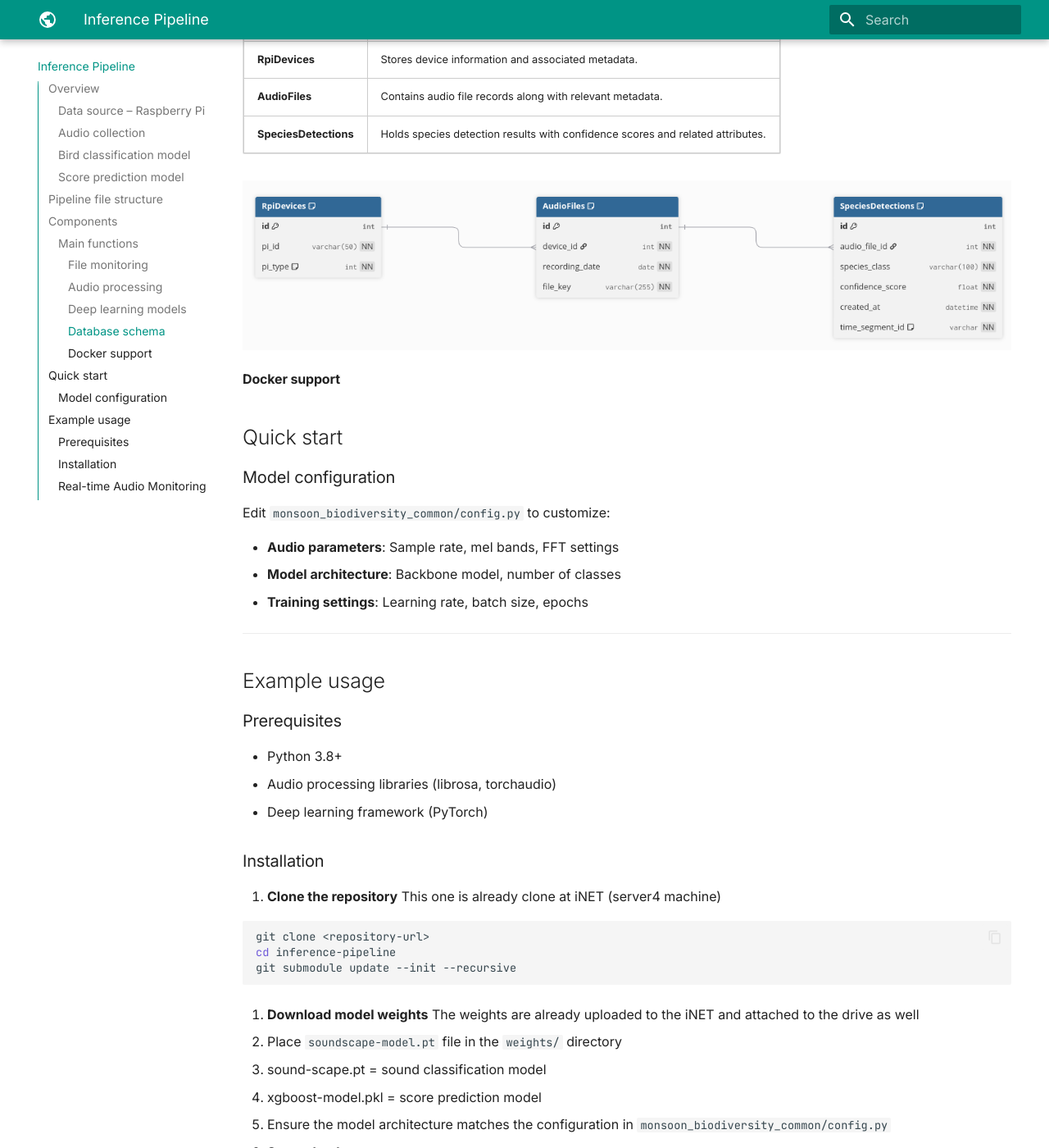
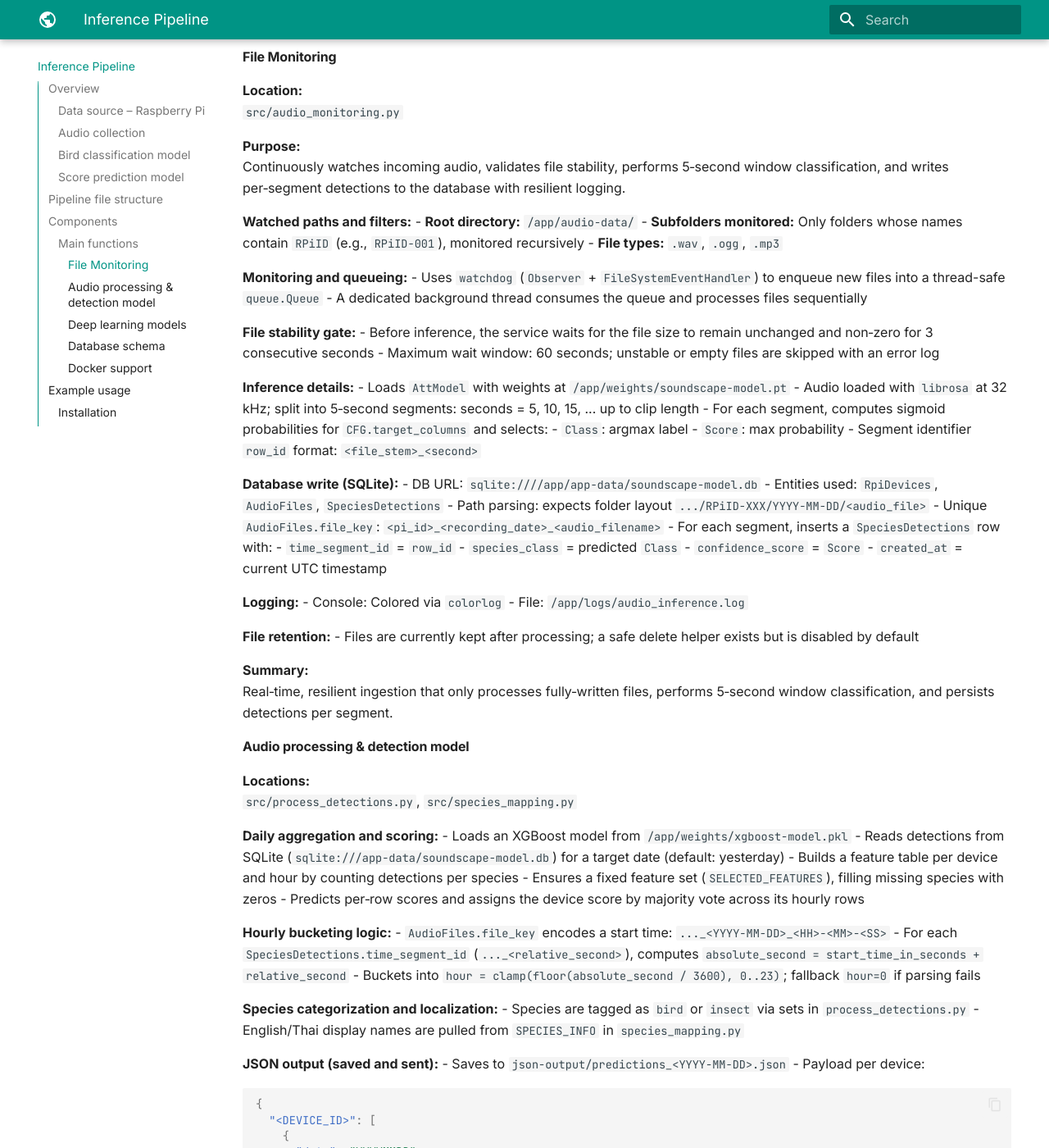
Before and after one commit to KaungHtetCho-22/mkdocs-bio, an MkDocs documentation site: the page built from docs/inference.md, in a window 1280 px wide and 1400 px high, scrolled down 3234 px. Shown: the whole window at 82% size. Built offline with MkDocs 1.6.1 and Material for MkDocs 9.7.7, drawn with Linux system fonts in a browser that asks for light colours; some of the changed text lies outside the part shown.

Commit message:
update v1

````diff
--- a/docs/inference.md
+++ b/docs/inference.md
@@ -1,17 +1,11 @@
 # **Bird Sound Monitoring & Scoring Pipeline**
 
-
----
 
 ## Overview
 
 This system automates the end-to-end process of **monitoring bird sounds** using IoT devices, classifying them with a soundscape model, predicting biodiversity scores, and delivering the results as JSON payloads to an API.
 
-<!-- <p align="center">
-  <img src="images/overview-diagram.png" alt="System Overview Diagram" width="80%" />
-</p>
-
-<p align="center"><em>Figure 1: Bird Sound Monitoring &amp; Scoring Pipeline Overview</em></p> -->
+Repository: **[inference-workflow‑iNet](https://github.com/KaungHtetCho-22/inference-workflow-iNet)**
 
 ![System Overview Diagram](images/overview-diagram.png){ style="width: 400px; display: block; margin: 0 auto;" }
 
@@ -22,24 +16,35 @@
 ### Data source – Raspberry Pi
 - **Device:** Raspberry Pi with Audiomoth sensors for continuous field audio collection.
 - **Protocol:** FTPS (Secure FTP) for encrypted data transfer.
+
+- **iNet Server 4 Machine Information:**
+
+  | Parameter  | Value             |
+  |------------|-------------------|
+  | Username   | monsoon           |
+  | IP Address | 192.168.70.5      |
+  | Password   | p8z3%1P#04        |
+
 - **Destination:** Audio files are securely uploaded to the **iNet private cloud**.
 
 ---
 
 ### Audio collection
 - Captures **10-minute audio clips** in `.WAV` format.
+- Sample audio files can be downloaded from **[this Google Drive link](https://drive.google.com/drive/folders/1y59QnqjmbVWW-pZhIONdZJuEHzz-iiYz?usp=sharing)**
+- See attached how to fetch audio from filezilla setup manual **[Filezilla setup manual](files/iNET_audio_files_feteching_manual.pdf)**
 
 ---
 
 ### Bird classification model
 - Processes audio clips using a **deep learning soundscape model**.
 - Identifies bird species with **confidence scores**.
-- Stores classification results in a **MySQL database** for further analysis.
+- Stores classification results in a **SQLite database** for further analysis.
 
 ---
 
 ### Score prediction model
-- Retrieves classification results from MySQL.
+- Retrieves classification results from SQLite.
 - Generates a **biodiversity score** for the monitored area based on detected species:
    - **Score A** – High biodiversity
    - **Score B** – Medium biodiversity
@@ -49,44 +54,15 @@
 
 ---
 
-<table border="1" cellpadding="6" cellspacing="0" style="border-collapse: collapse; text-align: left; width: 100%;">
-  <thead style="background-color: #f2f2f2;">
-    <tr>
-      <th style="border: 1px solid #ccc;">Component</th>
-      <th style="border: 1px solid #ccc;">Description</th>
-    </tr>
-  </thead>
-  <tbody>
-    <tr>
-      <td style="border: 1px solid #ccc;">Raspberry Pi + Audiomoth + 4G Router</td>
-      <td style="border: 1px solid #ccc;">Collects audio data from the field.</td>
-    </tr>
-    <tr>
-      <td style="border: 1px solid #ccc;">FTPS</td>
-      <td style="border: 1px solid #ccc;">Secure file transfer protocol for uploading audio files.</td>
-    </tr>
-    <tr>
-      <td style="border: 1px solid #ccc;">iNet Server</td>
-      <td style="border: 1px solid #ccc;">Runs inference processes for species detection.</td>
-    </tr>
-    <tr>
-      <td style="border: 1px solid #ccc;">Bird Classification Model</td>
-      <td style="border: 1px solid #ccc;">Analyzes audio clips and identifies bird species with confidence scores.</td>
-    </tr>
-    <tr>
-      <td style="border: 1px solid #ccc;">MySQL</td>
-      <td style="border: 1px solid #ccc;">Stores classification results and associated metadata.</td>
-    </tr>
-    <tr>
-      <td style="border: 1px solid #ccc;">Score Prediction Model</td>
-      <td style="border: 1px solid #ccc;">Generates biodiversity scores based on classification results.</td>
-    </tr>
-    <tr>
-      <td style="border: 1px solid #ccc;">API</td>
-      <td style="border: 1px solid #ccc;">Receives JSON payloads containing final scoring results.</td>
-    </tr>
-  </tbody>
-</table>
+| Component                                 | Description                                                   |
+|-------------------------------------------|---------------------------------------------------------------|
+| Raspberry Pi + Audiomoth + 4G Router      | Collects audio data from the field                            |
+| FTPS                                      | Secure file transfer protocol for uploading audio files       |
+| iNet Server                               | Runs inference processes for species detection                |
+| Bird Classification Model                 | Analyzes audio clips and identifies bird species + confidence |
+| SQLite                                    | Stores classification results and associated metadata         |
+| Score Prediction Model                    | Generates biodiversity scores from classification results     |
+| API                                       | Receives JSON payloads containing final scoring results       |
 
 
 ---
@@ -128,14 +104,115 @@
 - **Database**: SQLite database for storing detections results
 - **Docker Support**: Containerized deployment for development and production
 
-NOTES: **This deployment is already setup on the iNET and now it is working in actions.**
-This documentation guides for making the deployment anywhere else.
+Note: This deployment is already set up on iNet and running in production. Use this guide to deploy elsewhere.
 
 ---
 
-#### File monitoring
+#### File Monitoring
 
-#### Audio processing
+**Location:**
+`src/audio_monitoring.py`
+
+**Purpose:**
+Continuously watches incoming audio, validates file stability, performs 5‑second window classification, and writes per‑segment detections to the database with resilient logging.
+
+**Watched paths and filters:**
+- **Root directory:** `/app/audio-data/`
+- **Subfolders monitored:** Only folders whose names contain `RPiID` (e.g., `RPiID-001`), monitored recursively
+- **File types:** `.wav`, `.ogg`, `.mp3`
+
+**Monitoring and queueing:**
+- Uses `watchdog` (`Observer` + `FileSystemEventHandler`) to enqueue new files into a thread-safe `queue.Queue`
+- A dedicated background thread consumes the queue and processes files sequentially
+
+**File stability gate:**
+- Before inference, the service waits for the file size to remain unchanged and non‑zero for 3 consecutive seconds
+- Maximum wait window: 60 seconds; unstable or empty files are skipped with an error log
+
+**Inference details:**
+- Loads `AttModel` with weights at `/app/weights/soundscape-model.pt`
+- Audio loaded with `librosa` at 32 kHz; split into 5‑second segments: seconds = 5, 10, 15, ... up to clip length
+- For each segment, computes sigmoid probabilities for `CFG.target_columns` and selects:
+  - `Class`: argmax label
+  - `Score`: max probability
+- Segment identifier `row_id` format: `<file_stem>_<second>`
+
+**Database write (SQLite):**
+- DB URL: `sqlite:////app/app-data/soundscape-model.db`
+- Entities used: `RpiDevices`, `AudioFiles`, `SpeciesDetections`
+- Path parsing: expects folder layout `.../RPiID-XXX/YYYY-MM-DD/<audio_file>`
+- Unique `AudioFiles.file_key`: `<pi_id>_<recording_date>_<audio_filename>`
+- For each segment, inserts a `SpeciesDetections` row with:
+  - `time_segment_id` = `row_id`
+  - `species_class` = predicted `Class`
+  - `confidence_score` = `Score`
+  - `created_at` = current UTC timestamp
+
+**Logging:**
+- Console: Colored via `colorlog`
+- File: `/app/logs/audio_inference.log`
+
+**File retention:**
+- Files are currently kept after processing; a safe delete helper exists but is disabled by default
+
+**Summary:**
+Real‑time, resilient ingestion that only processes fully‑written files, performs 5‑second window classification, and persists detections per segment.
+
+
+#### Audio processing & detection model
+
+**Locations:**
+`src/process_detections.py`, `src/species_mapping.py`
+
+**Daily aggregation and scoring:**
+- Loads an XGBoost model from `/app/weights/xgboost-model.pkl`
+- Reads detections from SQLite (`sqlite:///app-data/soundscape-model.db`) for a target date (default: yesterday)
+- Builds a feature table per device and hour by counting detections per species
+- Ensures a fixed feature set (`SELECTED_FEATURES`), filling missing species with zeros
+- Predicts per‑row scores and assigns the device score by majority vote across its hourly rows
+
+**Hourly bucketing logic:**
+- `AudioFiles.file_key` encodes a start time: `..._<YYYY-MM-DD>_<HH>-<MM>-<SS>`
+- For each `SpeciesDetections.time_segment_id` (`..._<relative_second>`), computes `absolute_second = start_time_in_seconds + relative_second`
+- Buckets into `hour = clamp(floor(absolute_second / 3600), 0..23)`; fallback `hour=0` if parsing fails
+
+**Species categorization and localization:**
+- Species are tagged as `bird` or `insect` via sets in `process_detections.py`
+- English/Thai display names are pulled from `SPECIES_INFO` in `species_mapping.py`
+
+**JSON output (saved and sent):**
+- Saves to `json-output/predictions_<YYYY-MM-DD>.json`
+- Payload per device:
+```json
+{
+  "<DEVICE_ID>": [
+    {
+      "date": "YYYYMMDD",
+      "coordinate": [18.8018, 98.9948],
+      "score": 5,
+      "species": [
+        {
+          "name_en": "Blue-throated Barbet",
+          "name_th": "นกโพระดกคางฟ้า",
+          "type": "bird",
+          "data": ["0", "1", "0", "0", "0", "0", "0", "0", "0", "0", "0", "0", "0", "0", "0", "0", "0", "0", "0", "0", "0", "0", "0", "0"]
+        }
+      ]
+    }
+  ]
+}
+```
+
+**API delivery and retries:**
+- Obtains OAuth token using env vars: `TOKEN_URL`, `CLIENT_ID`, `CLIENT_SECRET`, `API_USERNAME`, `API_PASSWORD`
+- Sends JSON to `API_URL` with `Authorization: Bearer <token>`
+- Up to 10 attempts with exponential backoff; skips sending if token cannot be obtained
+- Logs to `/app/logs/daily_report.log`
+
+**CLI usage:**
+- `python process_detections.py --date YYYY-MM-DD` — run for a specific date
+- `python process_detections.py --now` — run immediately for today
+- `python process_detections.py --schedule` — run daily at 23:59
 
 #### Deep learning models
 
@@ -143,87 +220,46 @@
 
 #### Database schema
 
-This is how the conceptual diagram works inside the inference data accepting
+The database schema is defined using SQLAlchemy ORM. The schema consists of three main tables, each with relationships and constraints as described below:
 
+**1. RpiDevices**
+- **Purpose:** Stores information about each Raspberry Pi device.
+- **Key Columns:**
+  - `id` (Primary Key)
+  - `pi_id` (Unique string identifier for the device)
+  - `pi_type` (Integer: 0 = Mobile, 1 = Station; default is 1)
+- **Relationships:** One-to-many with `AudioFiles` (a device can have multiple audio files).
 
-<table border="1" cellpadding="6" cellspacing="0" style="border-collapse: collapse; text-align: left; width: 100%;">
-  <thead style="background-color: #f2f2f2;">
-    <tr>
-      <th style="border: 1px solid #ccc;">Table Name</th>
-      <th style="border: 1px solid #ccc;">Description</th>
-    </tr>
-  </thead>
-  <tbody>
-    <tr>
-      <td style="border: 1px solid #ccc;"><strong>RpiDevices</strong></td>
-      <td style="border: 1px solid #ccc;">Stores device information and associated metadata.</td>
-    </tr>
-    <tr>
-      <td style="border: 1px solid #ccc;"><strong>AudioFiles</strong></td>
-      <td style="border: 1px solid #ccc;">Contains audio file records along with relevant metadata.</td>
-    </tr>
-    <tr>
-      <td style="border: 1px solid #ccc;"><strong>SpeciesDetections</strong></td>
-      <td style="border: 1px solid #ccc;">Holds species detection results with confidence scores and related attributes.</td>
-    </tr>
-  </tbody>
-</table>
+**2. AudioFiles**
+- **Purpose:** Records metadata for each audio file collected.
+- **Key Columns:**
+  - `id` (Primary Key)
+  - `device_id` (Foreign Key to `RpiDevices.id`)
+  - `recording_date` (Date of recording)
+  - `file_key` (Unique file identifier)
+- **Constraints:** Unique constraint on (`device_id`, `recording_date`, `file_key`) to prevent duplicate entries per device and date.
+- **Relationships:** One-to-many with `SpeciesDetections` (an audio file can have multiple detections).
 
+**3. SpeciesDetections**
+- **Purpose:** Stores the results of species detection for each audio file segment.
+- **Key Columns:**
+  - `id` (Primary Key)
+  - `audio_file_id` (Foreign Key to `AudioFiles.id`)
+  - `species_class` (Detected species name)
+  - `confidence_score` (Detection confidence, float)
+  - `created_at` (Timestamp of detection)
+  - `time_segment_id` (String identifier for the segment within the audio file)
+- **Relationships:** Many-to-one with `AudioFiles`.
 
+**Entity Relationship Overview:**
+- Each `RpiDevices` entry can have multiple `AudioFiles`.
+- Each `AudioFiles` entry can have multiple `SpeciesDetections`.
 
 ![Database conceptual design](images/db_design.png)
 
-#### Docker support
-
-
-
-## Quick start
-
-
-
-
-### Model configuration
-
-Edit `monsoon_biodiversity_common/config.py` to customize:
-
-- **Audio parameters**: Sample rate, mel bands, FFT settings
-- **Model architecture**: Backbone model, number of classes
-- **Training settings**: Learning rate, batch size, epochs
-
 ---
 
-## Example usage
-
-### Prerequisites
-
-- Python 3.8+
-- Audio processing libraries (librosa, torchaudio)
-- Deep learning framework (PyTorch)
-
-### Installation
-
-1. **Clone the repository**
-This one is already clone at iNET (server4 machine)
-
-   ```bash
-   git clone <repository-url>
-   cd inference-pipeline
-   git submodule update --init --recursive
-   ```
-
-2. **Download model weights**
-The weights are already uploaded to the iNET and attached to the drive as well
-
-   - Place `soundscape-model.pt` file in the `weights/` directory
-   - sound-scape.pt = sound classification model
-   - xgboost-model.pkl = score prediction model
-   - Ensure the model architecture matches the configuration in `monsoon_biodiversity_common/config.py`
-
-3. **Setup database**
-   ```bash
-   # The database will be automatically initialized on first run
-   python src/debug_audio_monitoring.py
-   ```
+#### Docker support
 
 1. **Build production image**
    ```
@@ -244,78 +280,62 @@
    ```
    docker logs -f prod-bio-service
    ```
+
 ---
 
+## Example usage
 
-### Real-time Audio Monitoring
 
-Start the audio monitoring service:
+### Installation
 
-```bash
-python src/audio_monitoring.py
-```
+1. **Clone the repository (with submodules)**
+   ```bash
+   git clone <repository-url>
+   cd inference-pipeline
+   git submodule update --init --recursive
+   ```
 
-This service:
-- Monitors audio directories for new files
-- Processes audio files through the species detection model
-- Stores results in the database
-- Generates real-time logs
+2. **Download model weights**
+   Download from Google Drive and place in the `weights/` directory:
+   - `weights/soundscape-model.pt` — sound classification model
+   - `weights/xgboost-model.pkl` — score prediction model
+   - Google Drive: [Weights link](https://drive.google.com/drive/folders/1y59QnqjmbVWW-pZhIONdZJuEHzz-iiYz?usp=sharing)
+   - Ensure the model architecture matches `monsoon_biodiversity_common/config.py`
 
-<!-- ### Batch Processing
+3. **Build and run with Docker / Docker Compose**
+   - Build via script:
+     ```bash
+     sh scripts/build_prod_image.sh
+     ```
+   - Or build with Docker directly:
+     ```bash
+     docker build -t prod-bio-service -f docker/Dockerfile .
+     ```
+   - Start with Docker Compose:
+     ```bash
+     docker compose -f docker/docker-compose-prod.yaml up -d
+     ```
+   - Check containers:
+     ```bash
+     docker ps
+     docker compose -f docker/docker-compose-prod.yaml ps
+     ```
 
-Process existing audio files:
+4. **Verify logs (JSON sending and daily detections)**
+   - Follow container logs:
+     ```bash
+     docker logs -f prod-bio-service
+     ```
+   - Inspect detailed log files inside the container:
+     ```bash
+     docker exec -it prod-bio-service bash
+     tail -n 200 -f /app/logs/audio_inference.log   # file monitoring & segment inference
+     tail -n 200 -f /app/logs/daily_report.log      # daily aggregation & API sending
+     ```
+   - Expected entries:
+     - Saved JSON: lines with "[SAVE] JSON saved to"
+     - Successful API send: lines with "[API] Prediction sent"
+     - Daily aggregation: lines with "[DATE] Generating report for:" and device/file counts
+     - Real-time processing: lines with "[NEW FILE]", "[INFER] Processing", and "[DB] Added <k> detections"
 
-```bash
-python src/inference_station.py
-```
-
-### Query Results
-
-Query detection results from the database:
-
-```bash
-python src/query.py
-```
-
-### Daily Reports
-
-Generate daily detection summaries:
-
-```bash
-python src/debug_process_detections.py --schedule
-``` -->
-
-<!--
-
-## Output Formats
-
-### Detection Results
-
-Species detections are stored with:
-- Audio file reference
-- Species classification
-- Confidence score
-- Temporal segment information
-- Device and timestamp metadata
-
-### Log Files
-
-- `audio_inference.log`: Real-time processing logs
-- `batch_audio_inference.log`: Batch processing logs
-- `daily_report.log`: Daily summary reports
-
-## Troubleshooting
-
-### Common Issues
-
-1. **Model weights not found**
-   - Ensure `soundscape-model.pt` is in the `weights/` directory
-   - Check file permissions and paths
-
-2. **Audio directory not accessible**
-   - Verify audio data directory exists and is readable
-   - Check Docker volume mounts if using containers
-
-3. **Database connection errors**
-   - Ensure SQLite database directory is writable
-   - Check database file permissions -->
+---
--- a/mkdocs.yml
+++ b/mkdocs.yml
@@ -39,8 +39,10 @@
   - with-pdf:
       output_path: pdf/biodiversity-project-documentation.pdf
       cover_title: Biodiversity Project Documentation
-      cover_subtitle: Technical documentation for biodiversity monitoring
+      cover_subtitle: Techinal documentation version 1
       author: AIT
+      date: "August 2025"
+      copyright: ""
 
 markdown_extensions:
   - admonition
````
Also changed, not shown: docs/hardware.md (+2 -2 lines), docs/index.md (+2 -2 lines).
